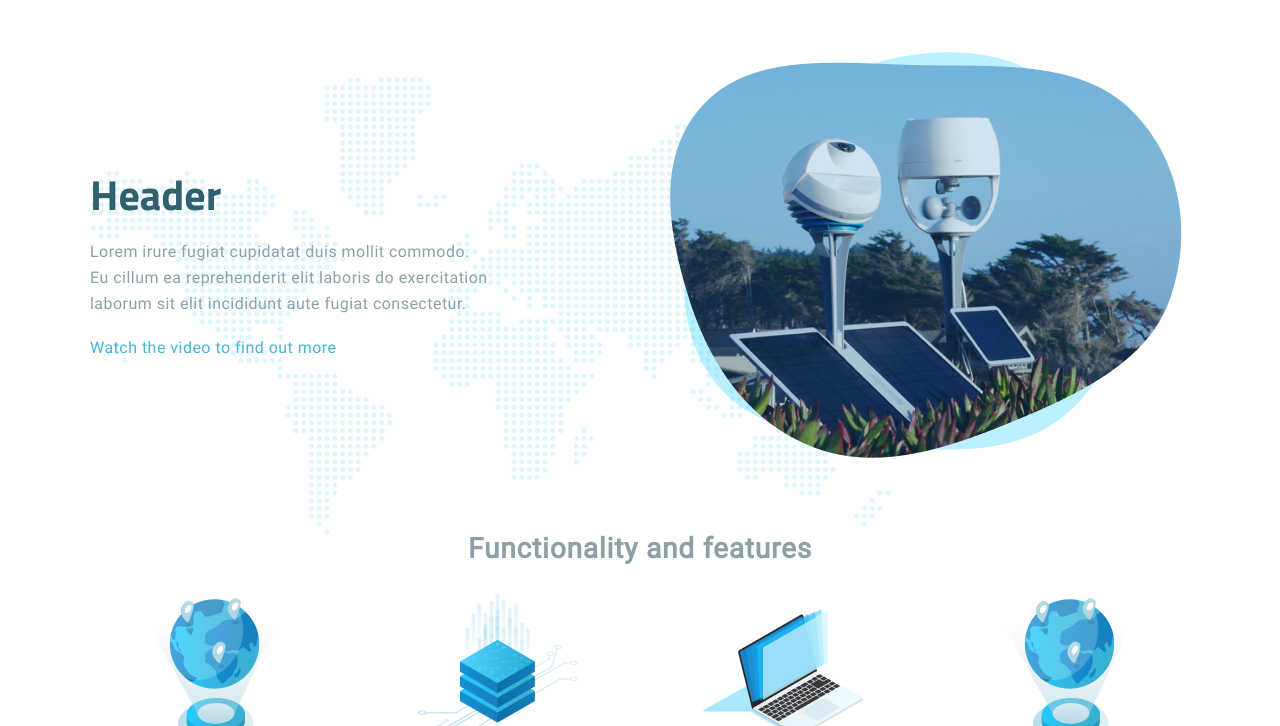
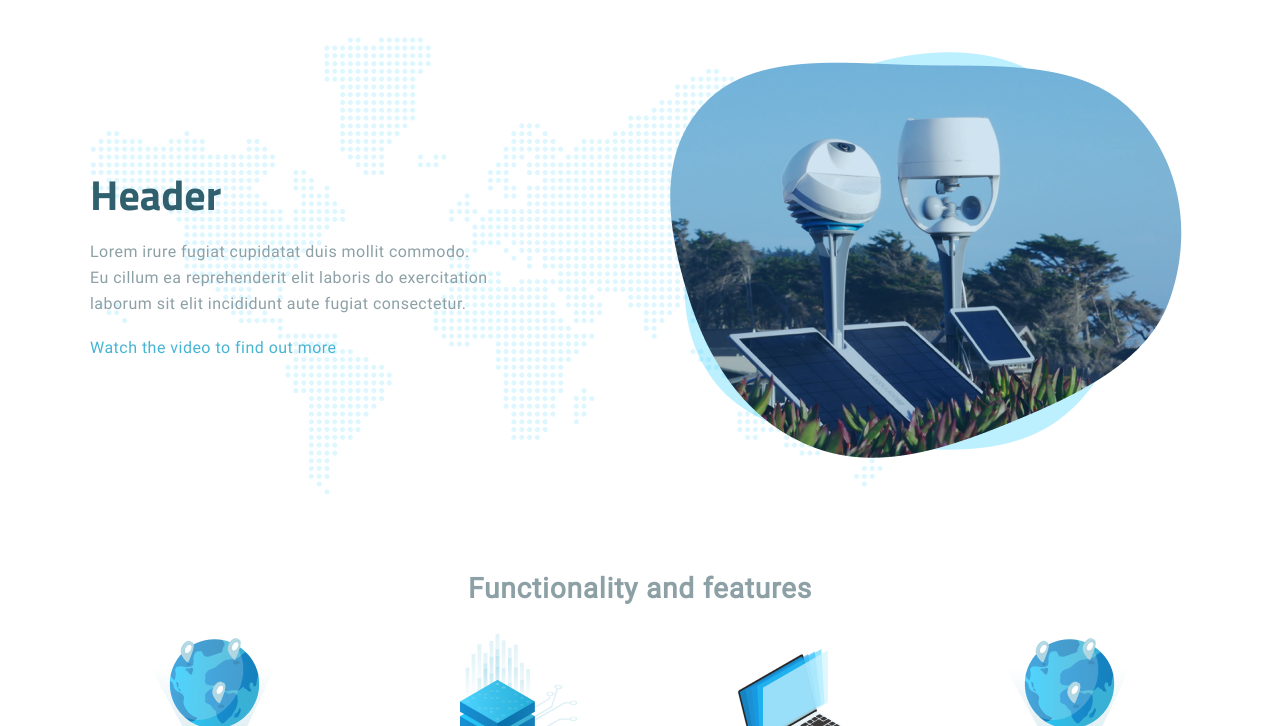
Before and after one commit to shock-dev/Webim, a website: page app/index.html in a window 1280 px wide. Shown: the part 74-800 px from the top of the page. Drawn offline with nearby package versions, Linux system fonts and the light colour scheme; files that its build step writes are made by us from their sources.

Commit message:
fix hero space

```diff
--- a/app/scss/components/_hero.scss
+++ b/app/scss/components/_hero.scss
@@ -1,4 +1,5 @@
 .hero {
+  margin-bottom: 40px;
 
   &__inner {
     display: flex;
@@ -6,7 +7,7 @@
     align-items: center;
     background-image: url('../img/hero-map.png');
     background-repeat: no-repeat;
-    background-position: bottom left;
+    background-position: center left;
   }
 
   &__info {
```
